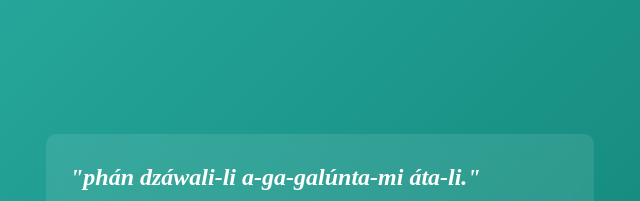
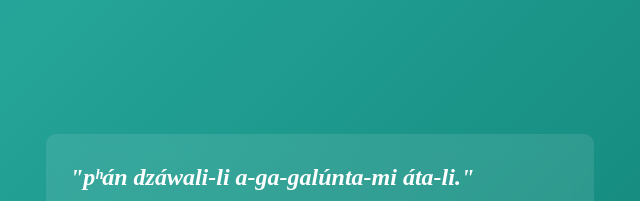
Before and after one commit to conlangcrafter/conlangcrafter.github.io, a plain HTML site: page index.html in a window 1280 px wide. Shown: the top 201 px of the page, 14-654 px from the left. Drawn offline with Linux system fonts and the light colour scheme.

Commit message:
formatting

```diff
--- a/index.html
+++ b/index.html
@@ -13,7 +13,7 @@
             <div class="hero-content">
                 <div class="hero-text">
                     <div class="quote">
-                        <div class="conlang-quote">"phán dzáwali-li a-ga-galúnta-mi áta-li."</div>
+                        <div class="conlang-quote">"pʰán dzáwali-li a-ga-galúnta-mi áta-li."</div>
                         <div class="gloss">every language-INTR EVID.NEUT-IPFV-be_a_world-3SG.INTR he/she/it-INTR</div>
                         <div class="translation">"Every language is a world."</div>
                         <div class="source">(generated conlang)</div>
```
